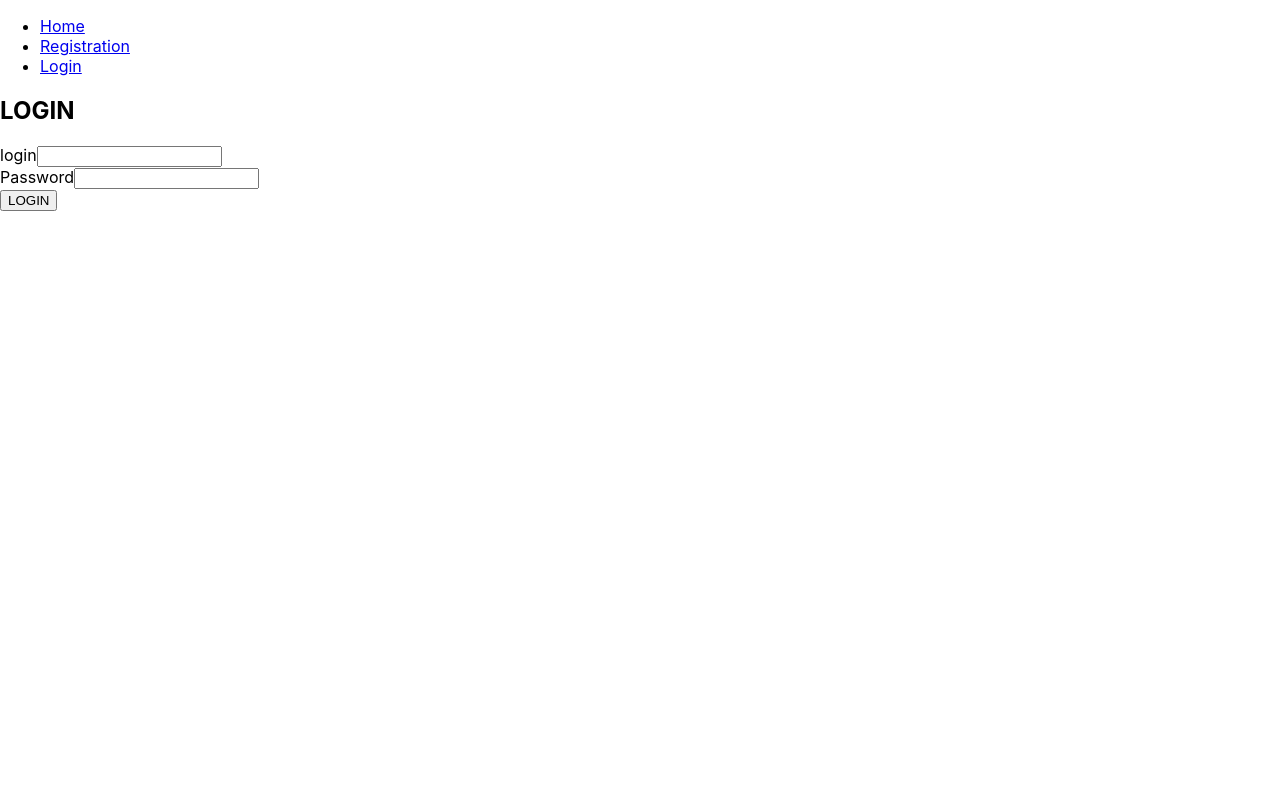
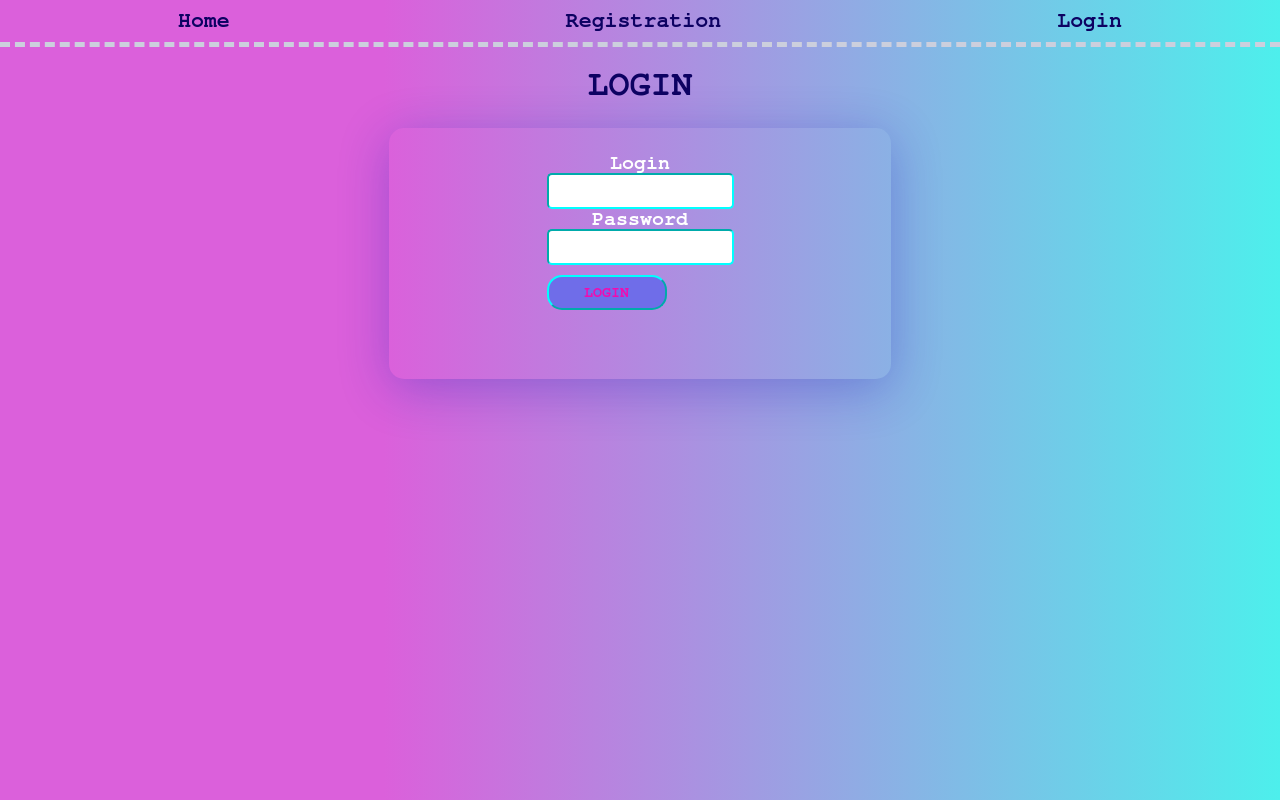
Before and after one commit to annetkremzer/Game, a React (Create React App) app in the folder frontend/: page /auth/login in a window 1280 px wide. Built offline with nearby package versions, Linux system fonts and the light colour scheme; no server answers.

Commit message:
css header,reg,log

```diff
--- /dev/null
+++ b/frontend/src/App/App.css
@@ -0,0 +1,4 @@
+* {
+    margin: 0;
+    padding: 0;
+}
--- a/frontend/src/App/App.tsx
+++ b/frontend/src/App/App.tsx
@@ -1,6 +1,7 @@
 import React, { useEffect } from 'react';
 import { useDispatch, useSelector } from 'react-redux';
 import * as api from './api'
+import './App.css'
 import { RootState } from '../features/reducers/store';
 import { Route, Routes } from 'react-router-dom';
 import Auth from '../features/auth/Auth';
--- /dev/null
+++ b/frontend/src/features/Header/Header.css
@@ -0,0 +1,32 @@
+.header__nav {
+    width: 100%;
+   border-bottom: 5px dashed rgb(204, 207, 221);
+  }
+
+.header__container {
+    width: 100%;
+    padding: 10px;
+    display: flex;
+    position: relative;
+  }
+
+.header__menu {
+    display: flex;
+    justify-content: space-around;
+    align-items: center;
+    color: #fff;
+    width: 100%;
+    list-style: none;
+    font-size: large;
+}
+.header__item {
+    text-decoration:none;
+    font-family: FreeMono, monospace;
+    color: rgb(13, 2, 98);
+    font-size: larger;
+    font-weight:bold;
+}
+
+.header__item:hover {
+    color:#fff
+}
--- a/frontend/src/features/Header/Header.tsx
+++ b/frontend/src/features/Header/Header.tsx
@@ -1,4 +1,5 @@
 import React from 'react'
+import './Header.css';
 import { useSelector } from 'react-redux'
 import { NavLink, Outlet } from 'react-router-dom'
 import { RootState } from '../reducers/store'
--- a/frontend/src/features/Quest/Quest.tsx
+++ b/frontend/src/features/Quest/Quest.tsx
@@ -0,0 +1 @@
+export {}
--- a/frontend/src/features/Topic/Topic.tsx
+++ b/frontend/src/features/Topic/Topic.tsx
@@ -0,0 +1 @@
+export {}
--- a/frontend/src/features/TopicList/TopicList.tsx
+++ b/frontend/src/features/TopicList/TopicList.tsx
@@ -0,0 +1 @@
+export {}
--- /dev/null
+++ b/frontend/src/features/auth/Auth.css
@@ -0,0 +1,53 @@
+h2 {
+    font-family: FreeMono, monospace;
+    font-size: 35px;
+    text-align: center;
+    color: rgb(13, 2, 98);
+    margin-top: 20px;
+}
+.form_container {
+    width: 450px;
+    min-height: 200px;
+    height: auto;
+    border-radius: 15px;
+    margin: 2% auto;
+    box-shadow: 0 10px 50px hsla(236, 79%, 40%, 0.31);
+    padding: 2%;
+    display: flex;
+    justify-content: center;
+}
+
+.form-control {
+    color: rgb(5, 0, 0);
+    padding: 9px 0px 8px 6px;
+    border-radius: 5px;
+    display: flex;
+    border-color: aqua;
+}
+.form-label {
+    display: block;
+  color: white;
+  /* text-transform: uppercase; */
+  text-align: center;
+  font-family: FreeMono, monospace;
+  font-size: 20px;
+  font-weight:bold;
+}
+.btn {
+    /* width: 48%; */
+    margin-top: 10px;
+    background-color: rgb(111, 109, 233);
+    color: rgb(242, 11, 176);
+    width: 120px;
+    height: 35px;
+    border-radius: 15px;
+    border-color: aqua;
+    font-family: FreeMono, monospace;
+    font-weight: bold;
+    font-size: 15px;
+}
+
+.btn:hover {
+    width: 190px;
+    height: 50px;
+}
--- a/frontend/src/features/auth/Auth.tsx
+++ b/frontend/src/features/auth/Auth.tsx
@@ -1,6 +1,7 @@
 import React, { useState } from 'react';
 import { useNavigate, useParams } from 'react-router-dom';
 import { useDispatch } from 'react-redux';
+import './Auth.css';
 import * as api from '../../App/api';
 import { Res } from '../reducers/userReducer/types/User';
 
@@ -32,11 +33,11 @@ function Auth() :JSX.Element {
   return (
     <>
     <h2>{name?.toUpperCase()}</h2>
-      <div>
+      <div className='form_container'>
     <form onSubmit={auth}>
       <div className="mb-3">
-        <label>
-          login
+        <label className="form-label">
+          Login
           <input
             onChange={(e) => setLogin(e.target.value)}
             value={login}
--- a/frontend/src/index.css
+++ b/frontend/src/index.css
@@ -1,10 +1,12 @@
 body {
-  margin: 0;
+  /* margin: 0;
   font-family: -apple-system, BlinkMacSystemFont, 'Segoe UI', 'Roboto', 'Oxygen',
     'Ubuntu', 'Cantarell', 'Fira Sans', 'Droid Sans', 'Helvetica Neue',
     sans-serif;
   -webkit-font-smoothing: antialiased;
-  -moz-osx-font-smoothing: grayscale;
+  -moz-osx-font-smoothing: grayscale; */
+  background: rgb(219,96,219);
+  background: linear-gradient(to right, rgba(219,96,219,1) 30%, rgba(77,239,236,1) 100%);
 }
 
 code {
```
Also changed, not shown: frontend/src/features/ModalWindow/ModalWindow.tsx (deleted).
